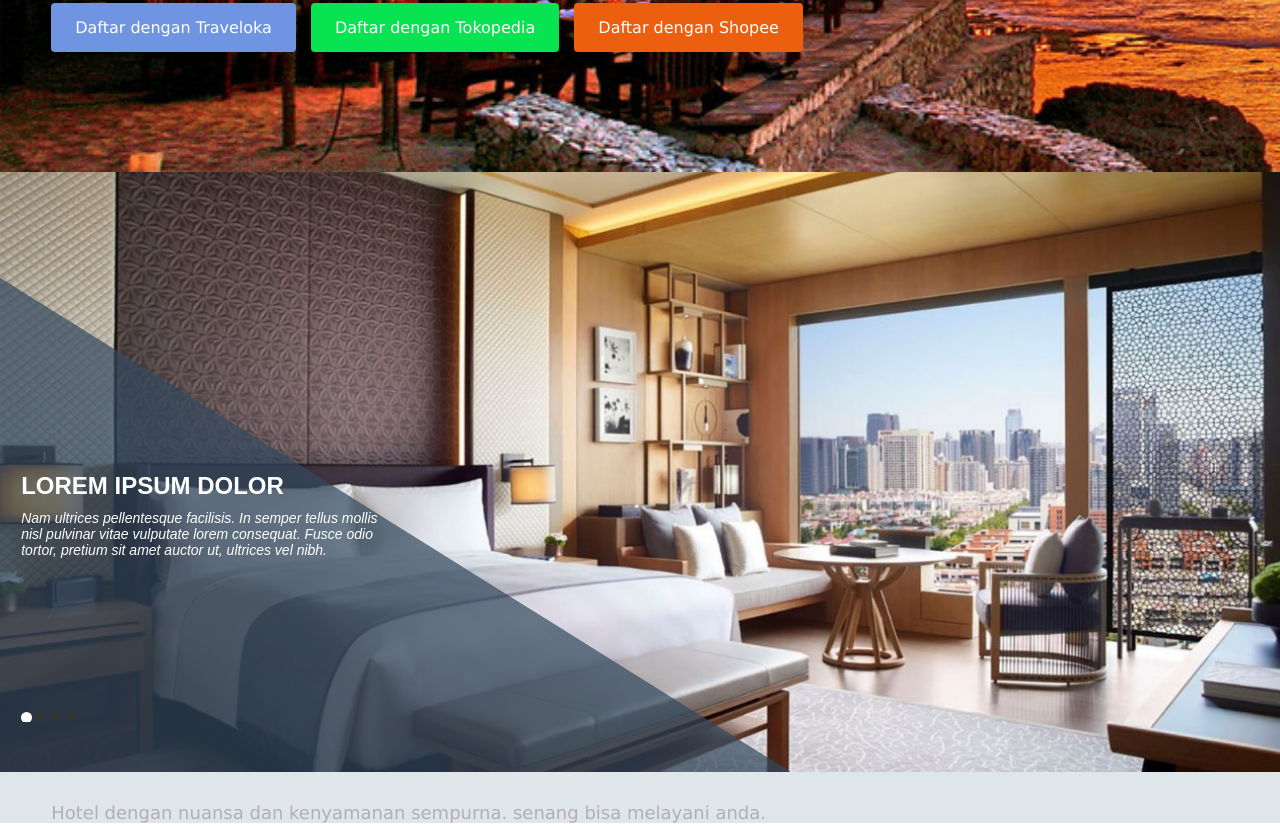
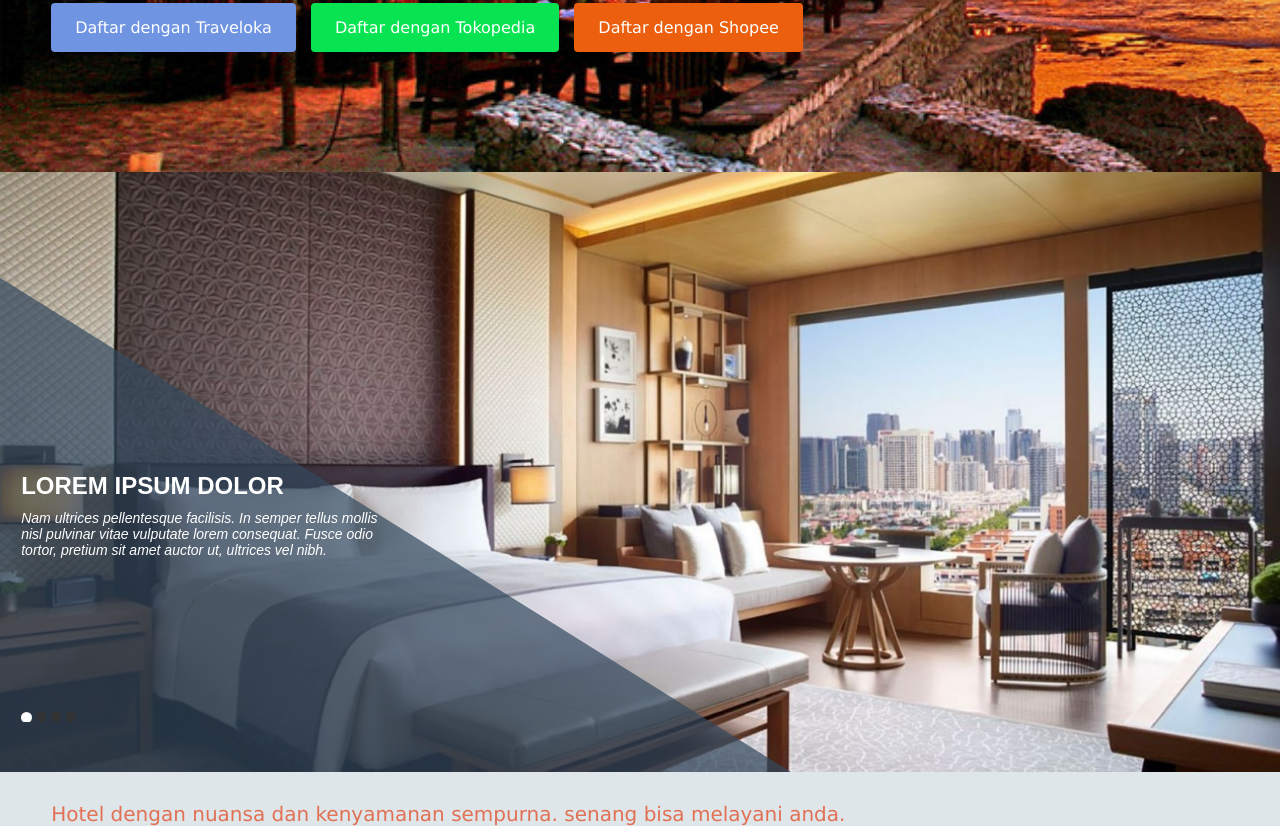
Before and after one commit to zynurr/C13-HOTEL-ANGKASA, a plain HTML site: page index.html in a window 1280 px wide. Shown: the part 904-1730 px from the top of the page. Drawn offline with Linux system fonts and the light colour scheme.

Commit message:
Update stylesheet.css

```diff
--- a/stylesheet.css
+++ b/stylesheet.css
@@ -475,8 +475,8 @@ body{
 }
 
 footer p {
-  color: #b3aeb5;
-  font-size: 18px;
+  color: #e17055;
+  font-size: 20px;
 }
 
 footer {
```
